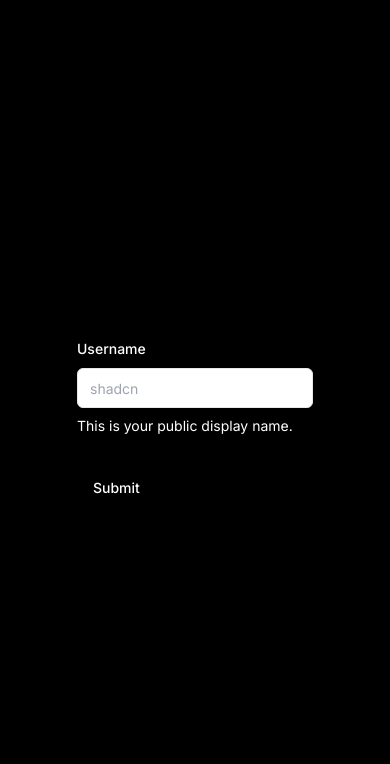
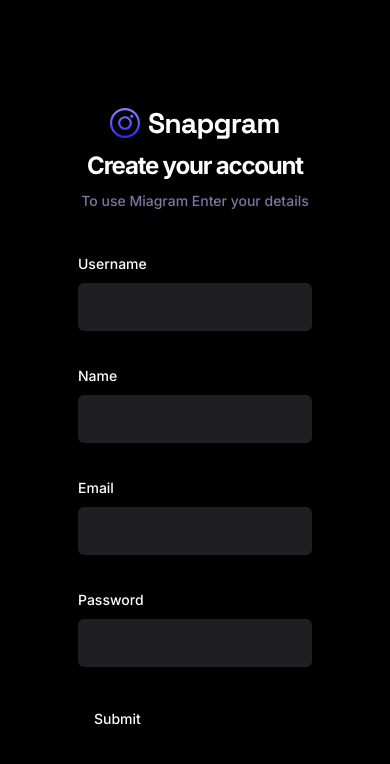
Before and after one commit to mahletseleshi/Miagram, a React (Vite) app: page /sign-up in a window 390 px wide. Shown: the top 764 px of the page. Built offline with nearby package versions, Linux system fonts and the light colour scheme.

Commit message:
updated page

```diff
--- a/src/_auth/Forms/SignupForm.tsx
+++ b/src/_auth/Forms/SignupForm.tsx
@@ -1,7 +1,7 @@
 import { Button } from "@/components/ui/button"
 import { zodResolver } from "@hookform/resolvers/zod"
 import { useForm } from "react-hook-form"
-import * as z from "zod"
+import {z} from "zod"
 import {
   Form,
   FormControl,
@@ -12,23 +12,23 @@ import {
   FormMessage,
 } from "@/components/ui/form"
 import { Input } from "@/components/ui/input"
-
-const formSchema = z.object({
-  username: z.string().min(2).max(50),
-})
+import { Signupvalidation } from "@/lib/Validation"
 
 
 const SignupForm = () => {
 
-  const form = useForm<z.infer<typeof formSchema>>({
-    resolver: zodResolver(formSchema),
+  const form = useForm<z.infer<typeof Signupvalidation>>({
+    resolver: zodResolver(Signupvalidation),
     defaultValues: {
+      name: "",
       username: "",
+      email: "",
+      password: "",
     },
   })
 
   // 2. Define a submit handler.
-  function onSubmit(values: z.infer<typeof formSchema>) {
+  function onSubmit(values: z.infer<typeof Signupvalidation>) {
     // Do something with the form values.
     // ✅ This will be type-safe and validated.
     console.log(values)
@@ -37,6 +37,11 @@ const SignupForm = () => {
 
   return (
     <Form {...form}>
+      <div className="sm:w-420 flex flex-center flex-col">
+        <img src="/assets/images/logo.svg"></img>
+        <h2 className="h3-bold md:h2-bold pt-2 sm:pt-6">Create your account</h2>
+        <p className="text-light-3 mt-2 small-medium mb-10 md:base-regular">To use Miagram Enter your details</p>
+
     <form onSubmit={form.handleSubmit(onSubmit)} className="space-y-8">
       <FormField
         control={form.control}
@@ -45,17 +50,61 @@ const SignupForm = () => {
           <FormItem>
             <FormLabel>Username</FormLabel>
             <FormControl>
-              <Input placeholder="shadcn" {...field} />
+              <Input type="text"className="shad-input"{...field} />
             </FormControl>
-            <FormDescription>
-              This is your public display name.
-            </FormDescription>
             <FormMessage />
           </FormItem>
         )}
       />
+
+<FormField
+        control={form.control}
+        name="name"
+        render={({ field }) => (
+          <FormItem>
+            <FormLabel>Name</FormLabel>
+            <FormControl>
+              <Input type="text"className="shad-input"{...field} />
+            </FormControl>
+            <FormMessage />
+          </FormItem>
+        )}
+      />
+
+<FormField
+        control={form.control}
+        name="email"
+        render={({ field }) => (
+          <FormItem>
+            <FormLabel>Email</FormLabel>
+            <FormControl>
+              <Input type="email"className="shad-input"{...field} />
+            </FormControl>
+            <FormMessage />
+          </FormItem>
+        )}
+      />
+
+
+<FormField
+        control={form.control}
+        name="password"
+        render={({ field }) => (
+          <FormItem>
+            <FormLabel>Password</FormLabel>
+            <FormControl>
+              <Input type="password"className="shad-input"{...field} />
+            </FormControl>
+            <FormMessage />
+          </FormItem>
+        )}
+      />
+
+
+
       <Button type="submit">Submit</Button>
     </form>
+    </div>
   </Form>
   )
 }
--- /dev/null
+++ b/src/lib/Validation/index.ts
@@ -0,0 +1,8 @@
+import * as z from "zod"
+
+export const Signupvalidation = z.object({
+    name: z.string().min(2, {message: "Too short"}),
+    username: z.string().min(2, {message: "Too short"}),
+    password: z.string().min(8, {message: "Too short"}),
+    email: z.string().min(2, {message: "Too short"}),
+  })
```
